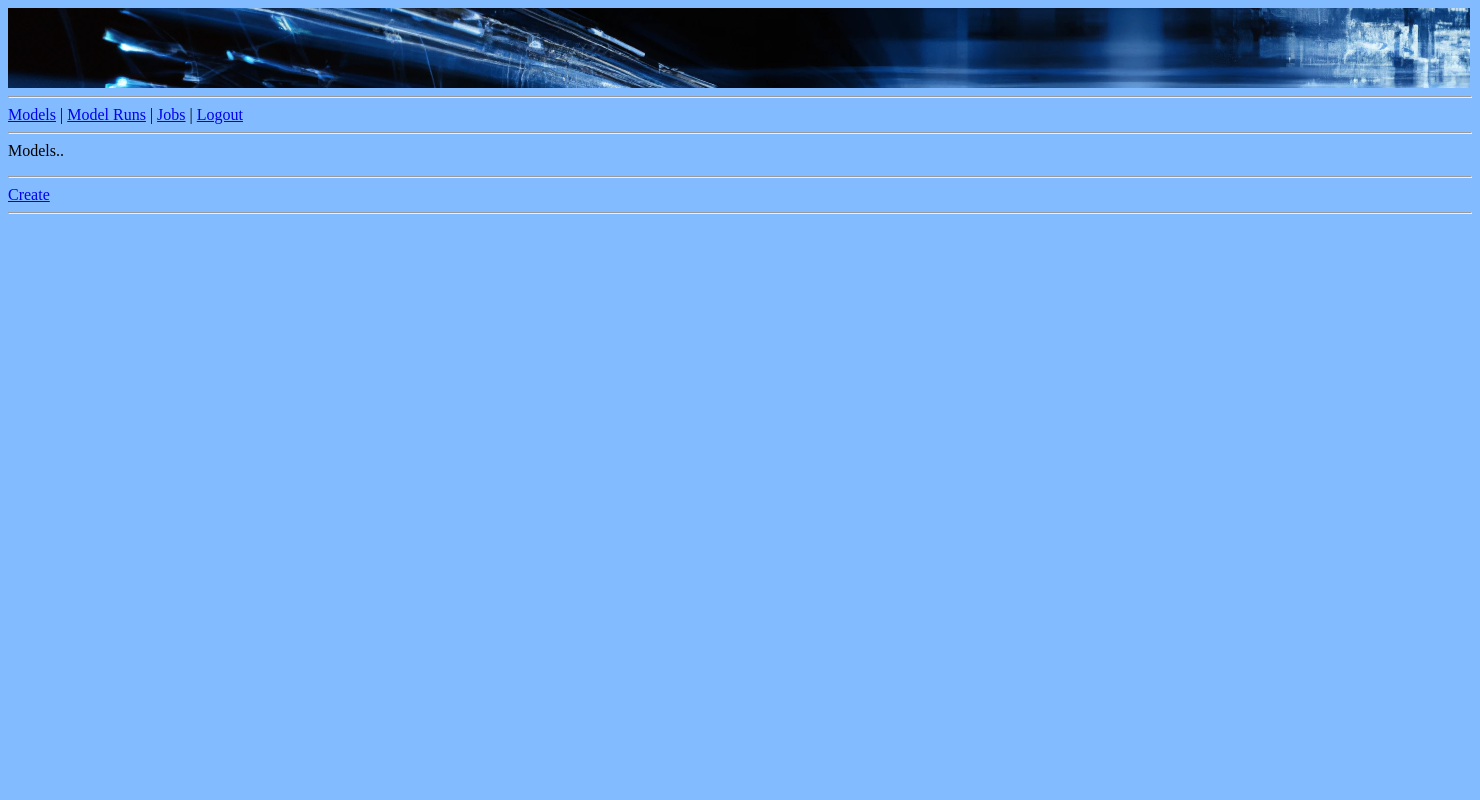
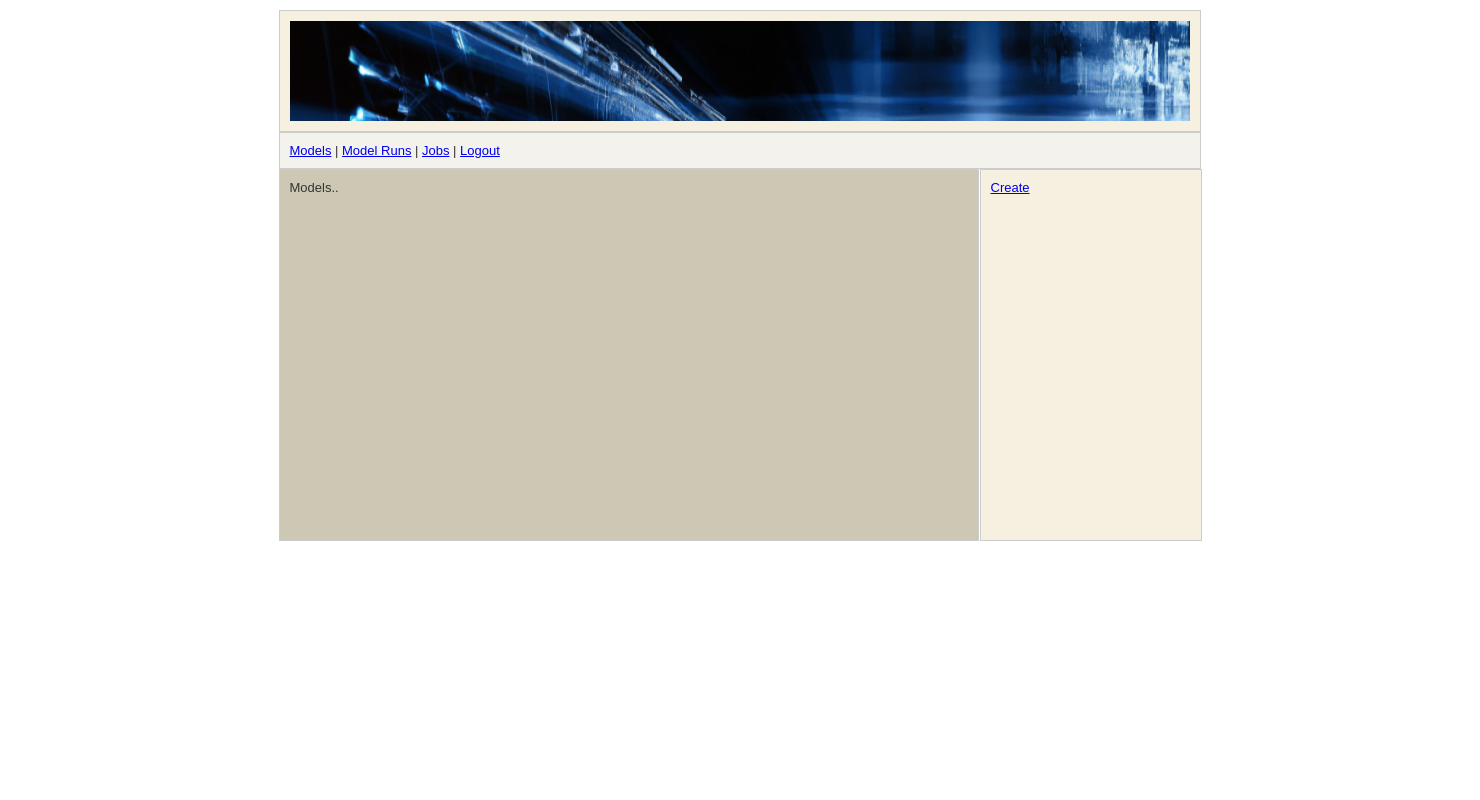
Before and after one commit to mattjwarren/django-wganmgr, a Django app: page /wganbrowser/models/ in a window 1480 px wide. Run offline with Django 4.2, Linux system fonts and the light colour scheme; the visitor is signed in with stand-in values (Sample User, id 1); data that the repository does not hold is empty.

Commit message:
ne styler attempt 1 mangled modelrun detail

```diff
--- a/wganmgr/wganbrowser/static/wganbrowser/style.css
+++ b/wganmgr/wganbrowser/static/wganbrowser/style.css
@@ -1,9 +1,80 @@
-li a {
-    color: rgb(0, 22, 218);
+* { padding: 0; margin: 0; }
+
+body {
+ font-family: Arial, Helvetica, sans-serif;
+ font-size: 13px;
 }
-body {
-    background-color: #82bbff;
+
+#wrapper {
+ margin: 0 auto;
+ width: 923px;
 }
-th, td {
-    padding: 15px;
-  }
+
+#header {
+ color: #333;
+ width: 900px;
+ float: left;
+ padding: 10px;
+ border: 1px solid #ccc;
+ height: 100px;
+ margin: 10px 0px 0px 0px;
+ background-color:#F3F2ED;
+ background:#F6F0E0;
+}
+
+#navigation {
+ float: left;
+ width: 900px;
+ color: #333;
+ padding: 10px;
+ border: 1px solid #ccc;
+ margin: 0px 0px 0px 0px;
+ background-color:#F3F2ED;
+}
+
+#messages {
+ float: left;
+ width: 900px;
+ color: #333;
+ padding: 10px;
+ border: 1px solid #ccc;
+ margin: 0px 0px 0px 0px;
+ background-color:#8eca9b;
+}
+
+#leftcolumn {
+ color: #333;
+ border: 1px solid #ccc;
+ margin: 0px 0px 0px 0px;
+ padding: 10px;
+ height: 350px;
+ width: 678px;
+ float: left;
+ background:#CCC8B3;
+}
+
+#rightcolumn {
+ float: right;
+ color: #333;
+ border: 1px solid #ccc;
+ margin: 0px 0px 0px 0px;
+ padding: 10px;
+ height: 350px;
+ width: 200px;
+ display: inline;
+ background:#F6F0E0;
+ position: relative;
+}
+
+img {
+ width: 100%;
+ height: 100%;
+}
+
+div {
+ word-wrap: break-word;
+}
+
+li {
+ margin-left: 2em;
+}
--- a/wganmgr/wganbrowser/templates/wganbrowser/model/detail.html
+++ b/wganmgr/wganbrowser/templates/wganbrowser/model/detail.html
@@ -6,7 +6,6 @@
             <li>Library: <a href="{% url 'wganbrowser:library_detail' model.library.id %}">{{ model.library.name }}</a></li>
             <li>Dataset: <a href="{% url 'wganbrowser:dataset_detail' model.dataset.id %}">{{ model.dataset.name }}</a></li>
         </ul>
-        <hr></hr>
         {% if runs_with_snapshot.items %}
             Runs and latest snapshot for {{ model.name }}
             <ul>
@@ -28,8 +27,6 @@
 
     {% endblock %}
 {% block content_menu %}
-    <hr></hr>
     <a href="{% url 'wganbrowser:model_delete' model.id %}">Delete Everything!</a> |
     <a href="{% url 'wganbrowser:modelrun_create' %}">Create Run</a>
-    <hr></hr>
 {% endblock %}
--- a/wganmgr/wganbrowser/templates/wganbrowser/model/models.html
+++ b/wganmgr/wganbrowser/templates/wganbrowser/model/models.html
@@ -1,14 +1,14 @@
 {% extends "wganbrowser/page_base.html" %}
 {% block content %}
-    Models..
-    <ul>
-    {% for model in models %}
-        <li><a href="{% url 'wganbrowser:model_detail' model.id %}">{{ model.name }}</a></li>
-    {% endfor %}
-    </ul>
+    <p>Models..</p>
+    <p>
+        <ul>
+        {% for model in models %}
+            <li><a href="{% url 'wganbrowser:model_detail' model.id %}">{{ model.name }}</a></li>
+        {% endfor %}
+        </ul>
+    </p>
 {% endblock %}
 {% block content_menu %}
-    <hr></hr>
     <a href="{% url 'wganbrowser:model_create' %}">Create</a>
-    <hr></hr>
 {% endblock %}
--- a/wganmgr/wganbrowser/templates/wganbrowser/modelrun/detail.html
+++ b/wganmgr/wganbrowser/templates/wganbrowser/modelrun/detail.html
@@ -9,7 +9,6 @@
         </ul>
         Comments:
         <p>{{ modelrun.comments }}</p>
-        <hr></hr>
         {% if modelsnapshots %}
             Snapshots for {{ modelrun.name }}
             <ul>
@@ -20,7 +19,6 @@
         {% else %}
             No snapshots found.
         {% endif %}
-        <hr></hr>
         Parameters for run:
         <table>
             <tr valign="top">
@@ -88,8 +86,6 @@
 
 {% endblock %}
 {% block content_menu %}
-    <hr></hr>
     <a href="{% url 'wganbrowser:modelrun_delete' modelrun.id %}">Delete Everything!</a> |
     <a href="{% url 'wganbrowser:modelrun_request' modelrun.id %}">Request</a>
-    <hr></hr>
 {% endblock %}
--- a/wganmgr/wganbrowser/templates/wganbrowser/modelrun/modelruns.html
+++ b/wganmgr/wganbrowser/templates/wganbrowser/modelrun/modelruns.html
@@ -1,14 +1,14 @@
 {% extends "wganbrowser/page_base.html" %}
 {% block content %}
-    Model Runs..
+   <p>Model Runs..</p>
+   <p>
     <ul>
     {% for modelrun in modelruns %}
         <li>{{ modelrun.model.name }} <a href="{% url 'wganbrowser:modelrun_detail' modelrun.id %}">{{ modelrun.name }}</a></li>
     {% endfor %}
     </ul>
+    </p>
 {% endblock %}
 {% block content_menu %}
-    <hr></hr>
     <a href="{% url 'wganbrowser:modelrun_create' %}">Create</a>
-    <hr></hr>
 {% endblock %}
--- a/wganmgr/wganbrowser/templates/wganbrowser/page_base.html
+++ b/wganmgr/wganbrowser/templates/wganbrowser/page_base.html
@@ -2,11 +2,19 @@
 
 <link rel="stylesheet" href="{% static 'wganbrowser/style.css' %}">
 
-<div id="banner">{% block banner %}<img src="{% static 'wganbrowser/images/generic_headerbar.png' %}">{% endblock %}</div>
 
-<div id="navigation">
+
+
+
+
+<!-- Begin Wrapper -->
+<div id="wrapper">
+  <!-- Begin Header -->
+  <div id="header">{% block banner %}<img src="{% static 'wganbrowser/images/generic_headerbar.png' width=10% %}">{% endblock %}</div>
+  <!-- End Header -->
+  <!-- Begin Navigation -->
+  <div id="navigation">
     {% block navigation %}
-        <hr></hr>
         {% if user.is_authenticated %}
             <a href="{% url 'wganbrowser:models' %}">Models</a> |
             <a href="{% url 'wganbrowser:modelruns' %}">Model Runs</a> |
@@ -15,18 +23,27 @@
         {% else %}
             <a href="{% url 'login' %}">Login</a>
         {% endif %}
-        <hr></hr>
     {% endblock %}
-</div>
-
-<div id="messages">
+  </div>
     {% block messages %}
         {% if message %}
-            <p><center><b>{{ message }}</b></center></p>
+            <div id="messages">
+                <p><center><b>{{ message }}</b></center></p>
+            </div>
         {% endif %}
     {% endblock %}
-</div>
-
-<div id="content">{% block content %}{% endblock %}</div>
-
-<div id="content_menu">{% block content_menu %}{% endblock %}</div>
+    <!-- End Navigation -->
+  <!-- Begin Left Column -->
+  <div id="leftcolumn">
+    {% block content %}{% endblock %}
+  </div>
+  <!-- End Left Column -->
+  <!-- Begin Right Column -->
+  <div id="rightcolumn">
+    {% block content_menu %}{% endblock %}
+  </div>
+  <!-- End Right Column -->
+ </div>
+<!-- End Wrapper -->
+</body>
+</html>
```
